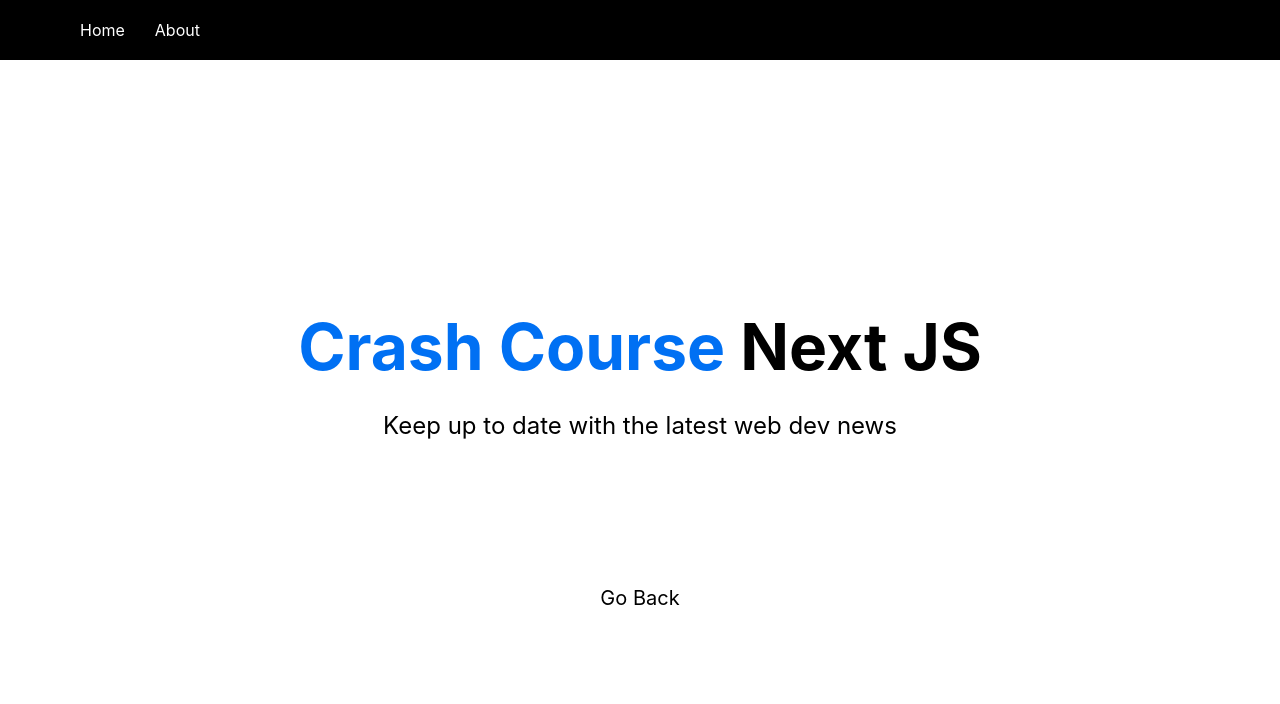
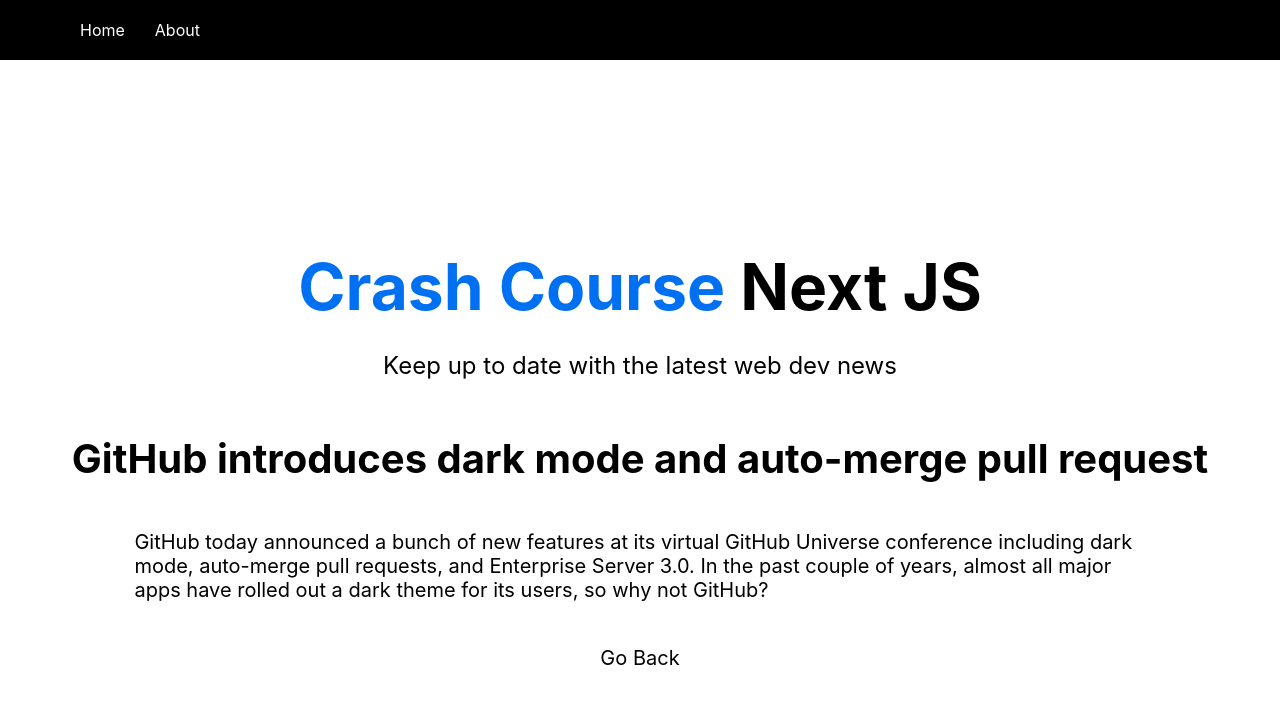
Before and after one commit to LucasSantus/next-crash-course, a Next.js app: page /article/1 in a window 1280 px wide. Shown: the top 704 px of the page. Built offline with nearby package versions, Linux system fonts and the light colour scheme; no server answers.

Commit message:
:rocket: change code map in function getStaticPaths

```diff
--- a/data.js
+++ b/data.js
@@ -1,6 +1,6 @@
 export const articles = [
     {
-        id: 1,
+        id: '1',
         title: 'GitHub introduces dark mode and auto-merge pull request',
         excerpt:
             'GitHub today announced a bunch of new features at its virtual GitHub...',
@@ -8,26 +8,26 @@
             'GitHub today announced a bunch of new features at its virtual GitHub Universe conference including dark mode, auto-merge pull requests, and Enterprise Server 3.0. In the past couple of years, almost all major apps have rolled out a dark theme for its users, so why not GitHub?',
     },
     {
-        id: 2,
-        title: 'Whats multi-cloud? And why should developers care?',
-        excerpt: 'Most developers dont care about multi-cloud. But they should...',
+        id: '2',
+        title: 'What’s multi-cloud? And why should developers care?',
+        excerpt: 'Most developers don’t care about multi-cloud. But they should...',
         body:
-            'Most developers dont care about multi-cloud. But they should. Whether developers know it or not, their companies likely already have a multi-cloud environment.    Multi-cloud is a strategy where a business selects different services from different cloud providers',
+            'Most developers don’t care about multi-cloud. But they should. Whether developers know it or not, their companies likely already have a multi-cloud environment.    Multi-cloud is a strategy where a business selects different services from different cloud providers',
     },
     {
-        id: 3,
+        id: '3',
         title: 'Here is how to make your website more accessible',
         excerpt:
-            'An accessible website is one thats optimized for all people, including those with disabilities...',
+            'An accessible website is one that’s optimized for all people, including those with disabilities...',
         body:
-            'There are many things to consider when setting up a website, and accessibility is one factor that can sometimes be overlooked. An accessible website is one thats optimized for all people, including those with impaired vision or hearing, motor difficulties, or learning disabilities',
+            'There are many things to consider when setting up a website, and accessibility is one factor that can sometimes be overlooked. An accessible website is one that’s optimized for all people, including those with impaired vision or hearing, motor difficulties, or learning disabilities',
     },
     {
-        id: 4,
+        id: '4',
         title: 'Why open ecosystems are the future of app development',
         excerpt:
             'When app stores entered the mainstream tech culture, they exposed developers to an audience of millions...',
         body:
-            'We cant get enough of our mobile apps. There were 204 billion apps downloads last year, and that number is rising in 2020.  When app stores entered the mainstream tech culture, they exposed developers to an audience of millions who were keen to adopt the innovative capabilities',
+            'We can’t get enough of our mobile apps. There were 204 billion apps downloads last year, and that number is rising in 2020.  When app stores entered the mainstream tech culture, they exposed developers to an audience of millions who were keen to adopt the innovative capabilities',
     },
 ]
--- a/pages/api/articles/[id].js
+++ b/pages/api/articles/[id].js
@@ -2,7 +2,6 @@
 
 export default function handler({ query: { id } }, response) {
     const filtered = articles.filter((article) => article.id === id)
-
     if (filtered.length > 0) {
         response.status(200).json(filtered[0])
     } else {
--- a/pages/article/[id]/index.js
+++ b/pages/article/[id]/index.js
@@ -46,9 +46,16 @@
 
   let articles = await res.json()
 
-  const ids = articles?.map((article) => article.id )
+
+  let ids = [];
+  for (let article of articles) {
+    ids.push(article.id)
+  }
+  // ids = articles.map((item) => item.id )
 
   const paths = ids.map((id) => ({ params: { id: id.toString() } }))
+
+  console.log(paths)
 
   return {
     paths,
```
